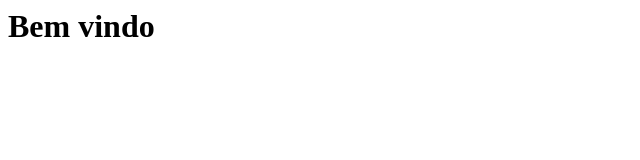
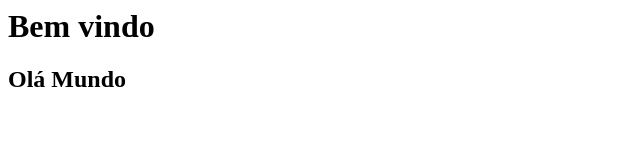
Before and after one commit to LmDennis/1, a plain HTML site: page index.html in a window 1280 px wide. Shown: the whole page, without its empty margins (0-640 px from the left). Drawn offline with Linux system fonts and the light colour scheme.

Commit message:
colocando H2 na Home

```diff
--- a/index.html
+++ b/index.html
@@ -1 +1,2 @@
 <h1>Bem vindo</h1>
+<H2>Olá Mundo</H2>
```
